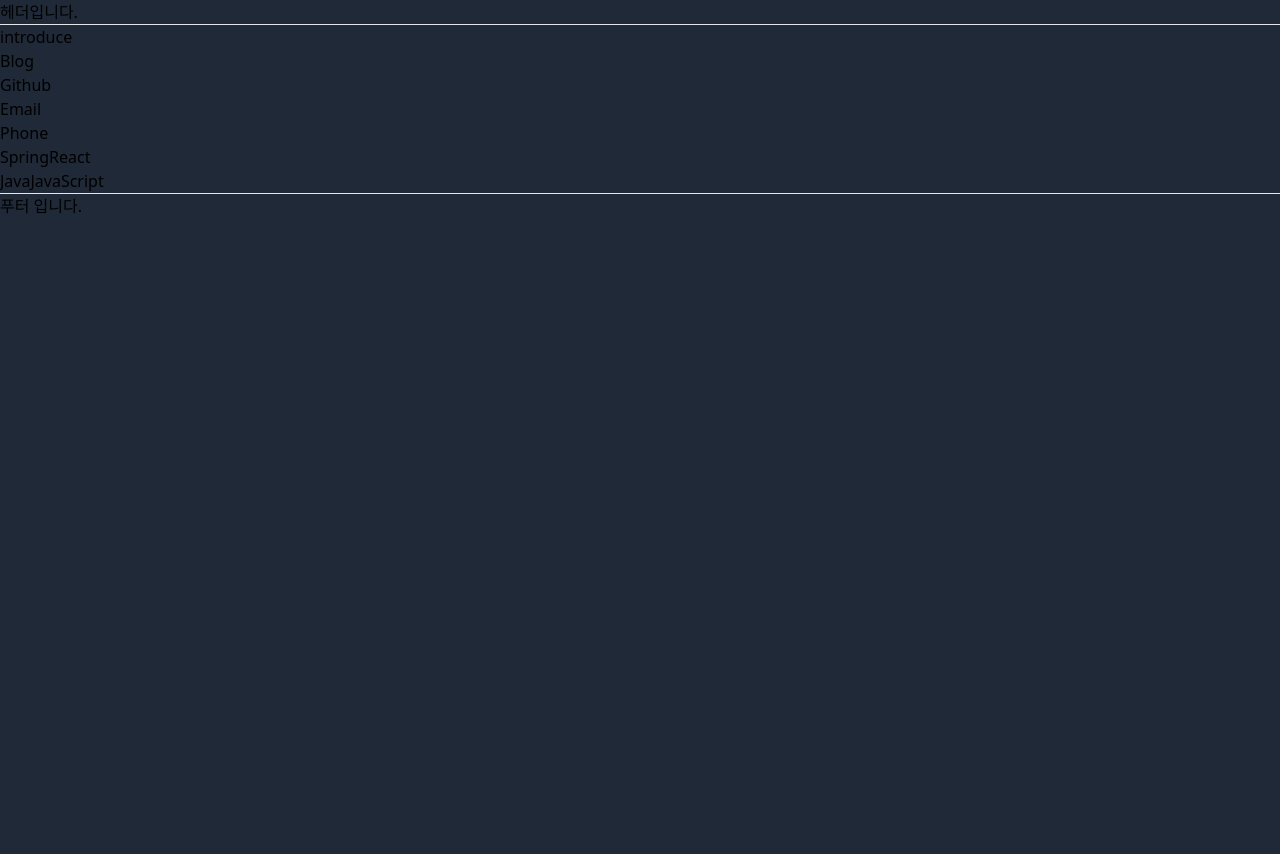
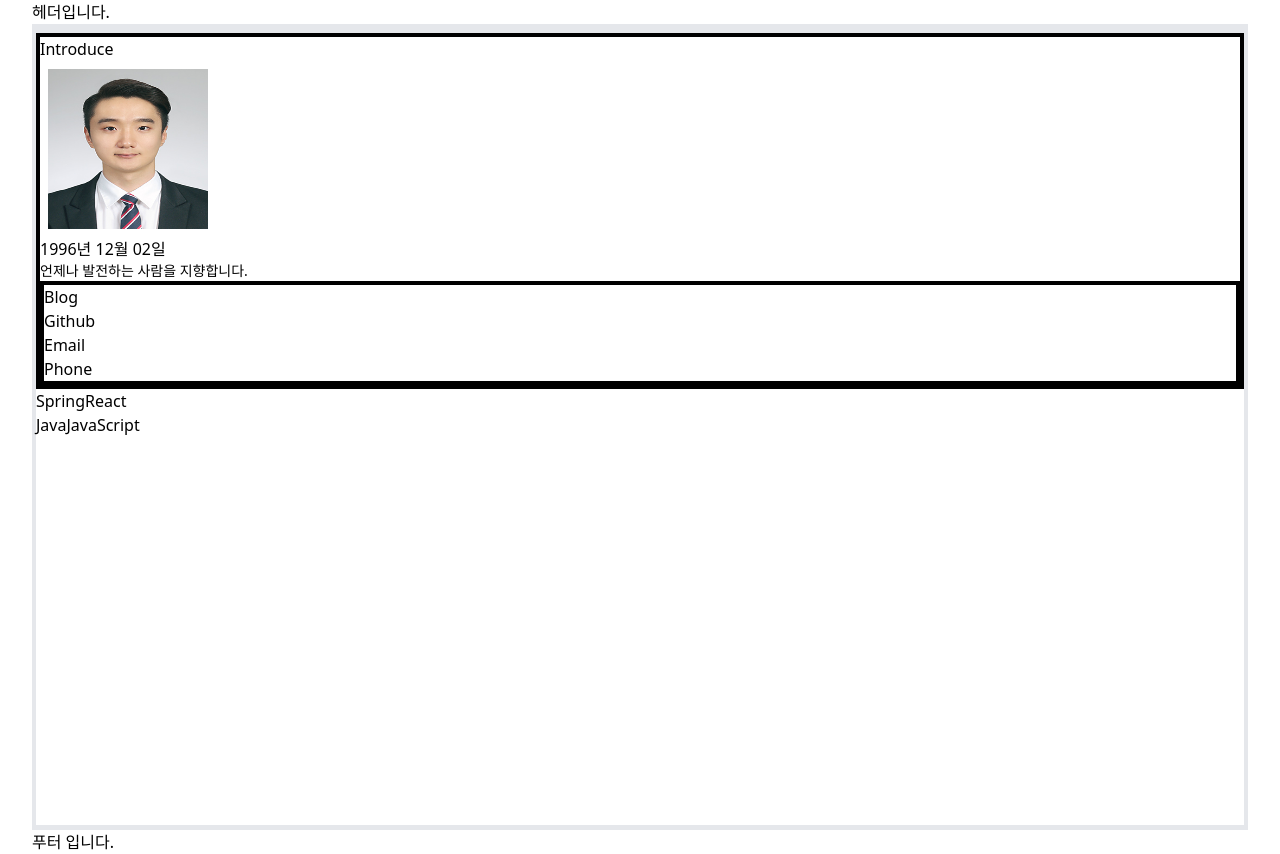
Before and after one commit to DongYeopMe/blog_port, a React (Create React App) app in the folder frontend/: page / in a window 1280 px wide. Before the commit the page ends 800 px from the top, so only its background shows below. Built offline with nearby package versions, Linux system fonts and the light colour scheme.

Commit message:
틀 변경

```diff
--- a/frontend/src/components/Home.js
+++ b/frontend/src/components/Home.js
@@ -1,25 +1,26 @@
 import React,{useState} from "react";
-
+import Profile from '../img/이력서 사진.jpg';
 function Home(){
     return(
-        <div id = "container">
-            <div id = "introduce">
-                <div id="head">
-                    <img></img>
-                    <span>introduce</span>
+        <div id="container" className=" h-lvh border-4 flex  flex-col ">
+            <div id="introduce " className="border-2 border-black">
+                <div id="head" className="border-2 border-black">
+                    <span>Introduce</span>
+                    <img src={Profile} className="size-40 m-2"/>
+                    <span>1996년 12월 02일</span>
+                    <div>
+                        <pre className="font-sans text-sm">
+                            언제나 발전하는 사람을 지향합니다.
+                        </pre>
                     </div>
-                <div id="text">
-                    <span></span>
-                </div>
-                <div id="blog">
-                </div>
-                <div id="contact">
+                    <div id="contact" className="border-4 border-black">
                         <ul>
                             <li>Blog</li>
                             <li>Github</li>
                             <li>Email</li>
                             <li>Phone</li>
                         </ul>
+                    </div>
                 </div>
             </div>
 
--- a/frontend/src/index.css
+++ b/frontend/src/index.css
@@ -3,6 +3,7 @@
 @tailwind utilities;
 
 body{
-    @apply bg-gray-800;
     @apply min-h-screen;
+    @apply justify-center;
+    @apply px-8;
 }
--- a/frontend/src/layouts/Footer.js
+++ b/frontend/src/layouts/Footer.js
@@ -1,6 +1,6 @@
 function Footer (){
     return(
-        <footer>
+        <footer >
             <hr />
             푸터 입니다.
         </footer>
--- a/frontend/src/layouts/Header.js
+++ b/frontend/src/layouts/Header.js
@@ -1,6 +1,6 @@
 function Header(){
     return(
-        <header>
+        <header className="border-b-4">
             헤더입니다.
             <hr />
         </header>
```
Also changed, not shown: frontend/src/img/이력서 사진.jpg (added). Lines whose indentation alone changed are shown as unchanged.
